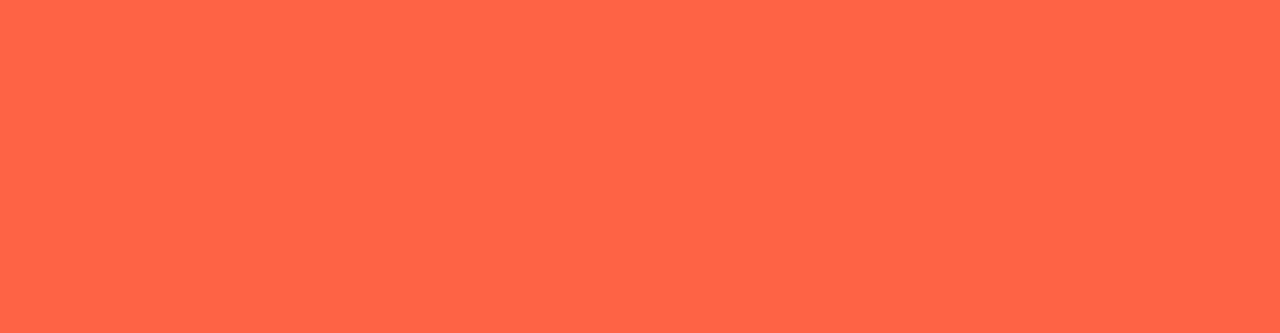
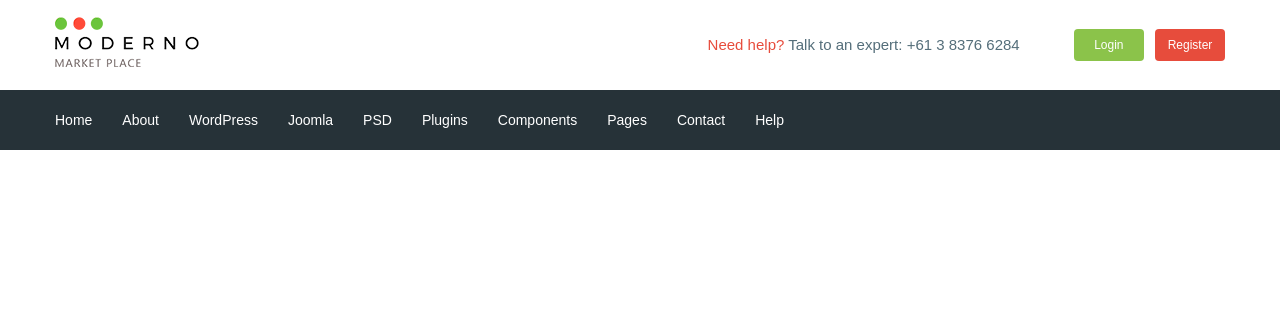
Before and after one commit to arthur-doyle/moderno, a website: page app/index.html in a window 1280 px wide. Drawn offline with nearby package versions, Linux system fonts and the light colour scheme; files that its build step writes are made by us from their sources.

Commit message:
added header

```diff
--- a/app/index.html
+++ b/app/index.html
@@ -5,12 +5,101 @@
     <meta charset="UTF-8">
     <meta name="viewport" content="width=device-width, initial-scale=1.0">
     <title>startGulp</title>
+    <link href="https://fonts.googleapis.com/css2?family=Roboto:wght@500;700&display=swap" rel="stylesheet">
     <link rel="stylesheet" href="css/libs.min.css">
     <link rel="stylesheet" href="css/style.min.css">
 </head>
 
 <body>
-    <div class="box"></div>
+    <header class="header">
+        <div class="header__top">
+            <div class="container">
+                <div class="header__top--inner">
+                    <div class="header__logo">
+                        <a href="#">
+                            <img src="images/logo.png" alt="logo">
+                        </a>
+                    </div>
+
+                    <div class="header__text">
+                        <a href="#">
+                            <span>Need help?</span>
+                        </a>
+                        Talk to an expert: <a class="header__phone" href="tel:+61383766284">+61 3
+                            8376 6284</a>
+                    </div>
+
+                    <div class="header__box">
+                        <a href="#" class="basket"></a>
+                        <a href="#" class="header__btn header__btn--login">Login</a>
+                        <a href="#" class="header__btn header__btn--register">Register</a>
+                    </div>
+                </div>
+            </div>
+        </div>
+
+        <div class="header__menu">
+            <div class="container">
+                <nav class="menu">
+                    <ul class="menu__list">
+                        <li>
+                            <a href="#">
+                                Home
+
+                            </a>
+                        </li>
+                        <li>
+                            <a href="#">
+                                About
+                            </a>
+                        </li>
+                        <li>
+                            <a href="#">
+                                WordPress
+                            </a>
+                        </li>
+                        <li>
+                            <a href="#">
+                                Joomla
+                            </a>
+                        </li>
+                        <li>
+                            <a href="#">
+                                PSD
+                            </a>
+                        </li>
+                        <li>
+                            <a href="#">
+                                Plugins
+                            </a>
+                        </li>
+                        <li>
+                            <a href="#">
+                                Components
+                            </a>
+                        </li>
+                        <li>
+                            <a href="#">
+                                Pages
+                            </a>
+                        </li>
+                        <li>
+                            <a href="#">
+                                Contact
+                            </a>
+                        </li>
+                        <li>
+                            <a href="#">
+                                Help
+                            </a>
+                        </li>
+                    </ul>
+                </nav>
+            </div>
+        </div>
+
+
+    </header>
 
 
 
--- /dev/null
+++ b/app/scss/_fonts.scss
@@ -0,0 +1,7 @@
+@font-face {
+    font-family: "Roboto-Regular", sans-serif;
+    src: url('../fonts/Roboto-Regular.woff2') format('woff2'),
+        url('../fonts/Roboto-Regular.woff') format('woff');
+    font-weight: 400;
+    font-display: swap;
+}
--- /dev/null
+++ b/app/scss/_global.scss
@@ -0,0 +1,37 @@
+html {
+    box-sizing: border-box;
+}
+
+*,
+*::before,
+*::after {
+    box-sizing: border-box;
+}
+
+a {
+    display: inline-block;
+    text-decoration: none;
+    color: $text;
+}
+
+ul,
+li {
+    margin: 0;
+    padding: 0;
+    list-style: none;
+}
+
+.container {
+    max-width: 1200px;
+    margin: 0 auto;
+    padding: 0 15px;
+}
+
+
+body {
+    font-family: "Roboto-Regular", sans-serif;
+    font-weight: 400;
+    font-size: 15px;
+    line-height: 24px;
+    color: $text;
+}
--- /dev/null
+++ b/app/scss/_vars.scss
@@ -0,0 +1,4 @@
+$text: #546e7a;
+$red: #e74c3c;
+$green: #8bc34a;
+$bg: #263238;
--- a/app/scss/style.scss
+++ b/app/scss/style.scss
@@ -1,20 +1,81 @@
-html {
-    box-sizing: border-box;
+@import "vars";
+@import "global";
+@import "fonts";
+
+
+
+.header__top--inner {
+    display: flex;
+    justify-content: space-between;
+    height: 90px;
+    align-items: center;
 }
 
-*,
-*::before,
-*::after {
-    box-sizing: border-box;
+.header__logo {}
+
+.header__text {
+    margin-left: auto;
+    margin-right: 50px;
+
+    span {
+        color: $red;
+    }
 }
 
-body {
-    margin: 0;
-    padding: 0;
-    background-color: tomato;
+.header__phone {}
+
+.header__box {
+
+
+    .basket {}
+
 }
 
-.box {
+.header__btn {
+    padding: 4px;
+    width: 70px;
+    border-radius: 4px;
+    text-align: center;
+    color: #fff;
+    font-size: 12px;
+    line-height: 24px;
+
+    &--login {
+        background-color: $green;
+    }
+
+    &--register {
+        background-color: $red;
+        margin-left: 7px;
+    }
+}
+
+.header__menu {
+    background-color: $bg;
+}
+
+
+.menu {
     display: flex;
-    transition: 1s;
+    align-items: center;
+    height: 60px;
 }
+
+.menu__list {
+    display: flex;
+
+    li {
+        display: inline-block;
+
+        &+li {
+            margin-left: 30px;
+        }
+    }
+
+    a {
+        color: #fff;
+        font-size: 14px;
+        line-height: 30;
+        font-weight: 500;
+    }
+}
--- a/gulpfile.js
+++ b/gulpfile.js
@@ -8,7 +8,7 @@ let gulp = require('gulp'),
     cssmin = require('gulp-cssmin');
 
 gulp.task('sass', function () {
-    return gulp.src('app/scss/style.scss')
+    return gulp.src('app/scss/**/*.scss')
         .pipe(sass({
             outputStyle: 'compressed'
         }))
@@ -70,7 +70,7 @@ gulp.task('browser-sync', function () {
 });
 
 gulp.task('watch', function () {
-    gulp.watch('app/scss/style.scss', gulp.parallel('sass'));
+    gulp.watch('app/scss/**/*.scss', gulp.parallel('sass'));
     gulp.watch('app/*.html', gulp.parallel('html'));
     gulp.watch('app/*.js', gulp.parallel('js'));
 });
```
Also changed, not shown: app/fonts/Roboto-Regular.woff (added), app/fonts/Roboto-Regular.woff2 (added), app/images/logo.png (added).
